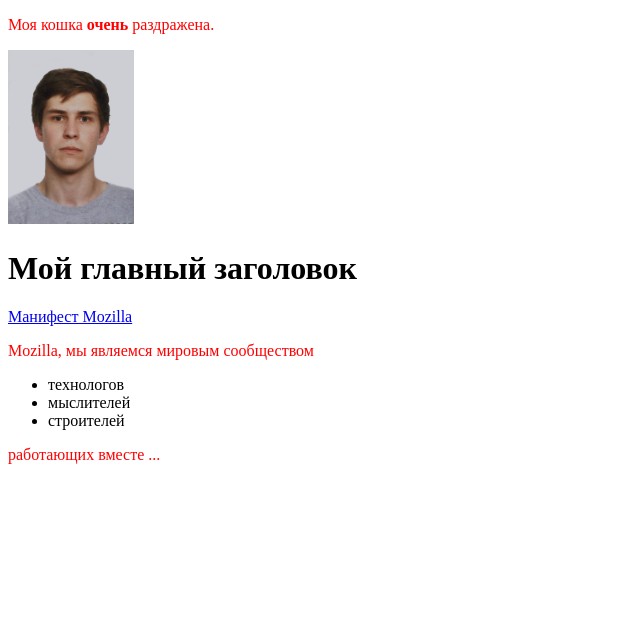
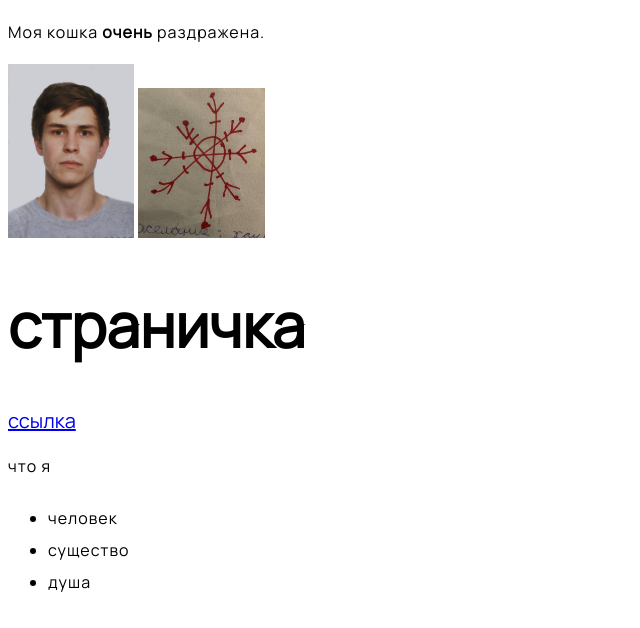
Before and after one commit to ksontoktin/testing_website, a plain HTML site: page index.html in a window 1280 px wide. Shown: the whole page, without its empty margins (0-640 px from the left). Drawn offline with Linux system fonts and the light colour scheme.

Commit message:
some changes

```diff
--- a/index.html
+++ b/index.html
@@ -5,24 +5,26 @@
     <title>Моя тестовая страница</title>
 
     <link href="styles/style.css" rel="stylesheet" type="text/css">
+
+    <link href='http://fonts.googleapis.com/css?family=Manrope' rel='stylesheet' type='text/css'>
   </head>
   <body>
     <p>Моя кошка <strong>очень</strong> раздражена.</p>
-    <img src="images/IMG_4674.png" alt="Моё тестовое изображение" style="width:10%;">
+    <img src="images/my_photo.png" alt="фотография меня" style="width:10%;">
 
-    <h1>Мой главный заголовок</h1>
+    <img src="images/snejinka.jpeg" alt="настина снежинка" style="width:10%;">
 
-    <a href="https://www.mozilla.org/ru/about/manifesto/details/">Манифест Mozilla</a>
+    <h1>страничка</h1>
 
-    <p>Mozilla, мы являемся мировым сообществом</p>
+    <a href="https://github.com/ksontoktin">ссылка</a>
+
+    <p>что я</p>
 
     <ul>
-      <li>технологов</li>
-      <li>мыслителей</li>
-      <li>строителей</li>
+      <li>человек</li>
+      <li>существо</li>
+      <li>душа</li>
     </ul>
-
-<p>работающих вместе ... </p>
 </div>
   </body>
 
--- a/styles/style.css
+++ b/styles/style.css
@@ -1,3 +1,15 @@
-p {
-  color: red;
+html {
+  font-size: 20px;
+  font-family: 'Manrope', manrope;
 }
+
+h1 {
+  font-size: 60px;
+  text-align: left;
+}
+
+p, li {
+  font-size: 16px;
+  line-height: 2;
+  letter-spacing: 1px;
+}
```
Also changed, not shown: images/my_photo.png (renamed from images/IMG_4674.png), images/snejinka.jpeg (added), 1 other file.
